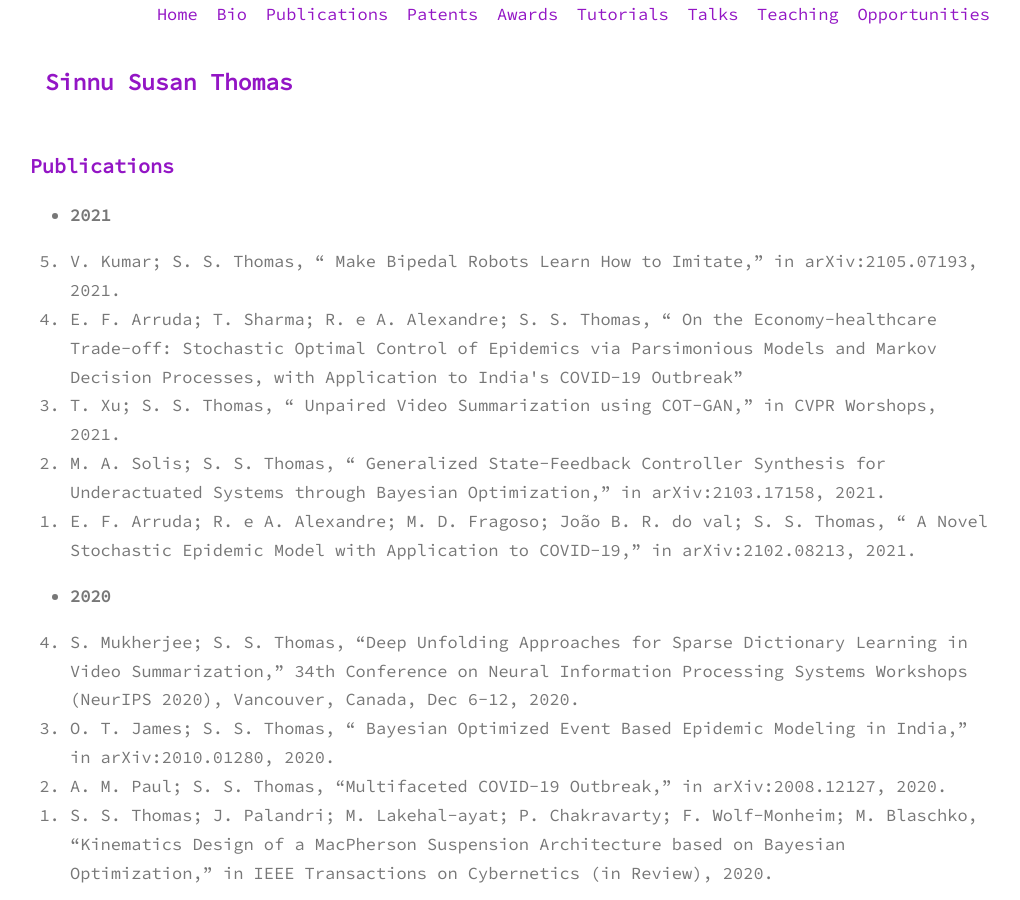
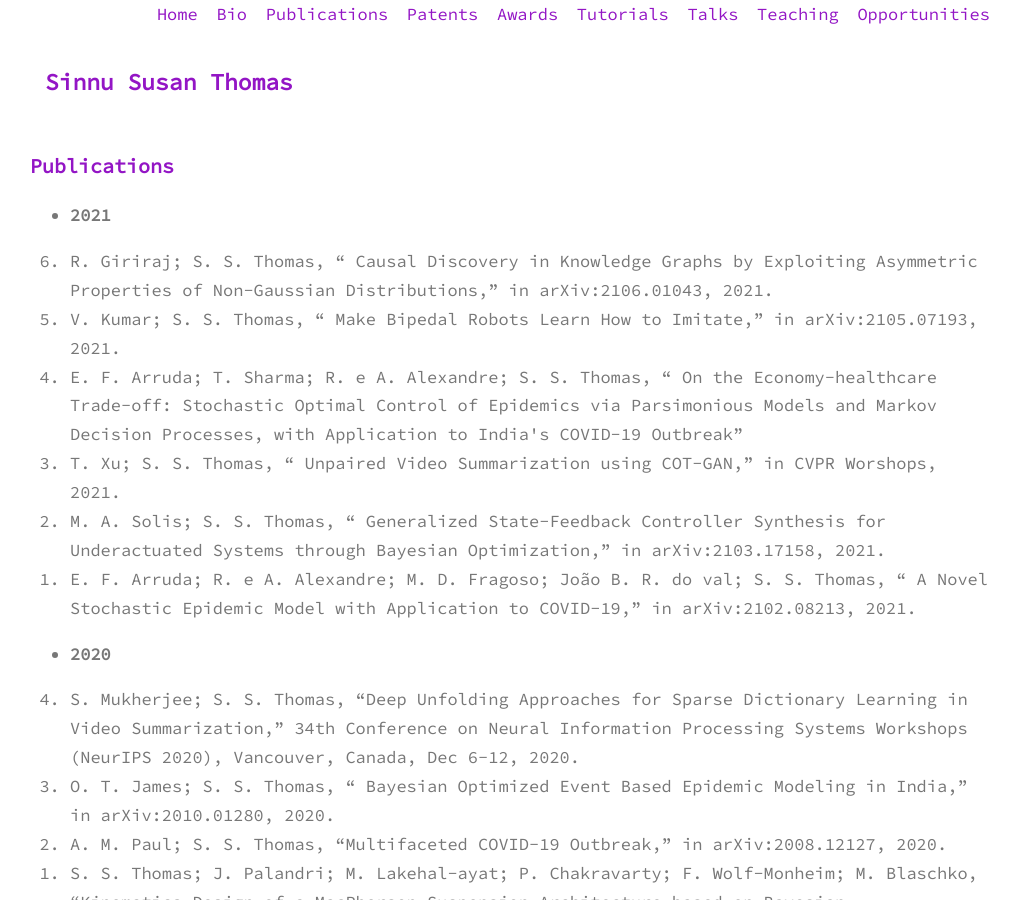
Before and after one commit to sinnuthomas/sinnuthomas.github.io, a Jekyll site: the page built from publications.md, in a window 1280 px wide and 900 px high. Shown: the whole window, without its empty margins (130-1150 px from the left). Built offline with Jekyll 4.4.1, drawn with Linux system fonts in a browser that asks for light colours.

Commit message:
Update publications.md

```diff
--- a/publications.md
+++ b/publications.md
@@ -6,6 +6,7 @@ permalink: /publications/
 
 * **2021**
 <ol reversed>
+  <li>R. Giriraj; S. S. Thomas, “ Causal Discovery in Knowledge Graphs by Exploiting Asymmetric Properties of Non-Gaussian Distributions,” in arXiv:2106.01043, 2021. </li>
   <li>V. Kumar; S. S. Thomas, “ Make Bipedal Robots Learn How to Imitate,” in arXiv:2105.07193, 2021. </li>
   <li>E. F. Arruda; T. Sharma; R. e A. Alexandre; S. S. Thomas, “ On the Economy-healthcare Trade-off: Stochastic Optimal Control of Epidemics via Parsimonious Models and Markov Decision Processes, with Application to India's COVID-19 Outbreak” </li>
   <li>T. Xu; S. S. Thomas, “ Unpaired Video Summarization using COT-GAN,” in CVPR Worshops, 2021. </li>
```
